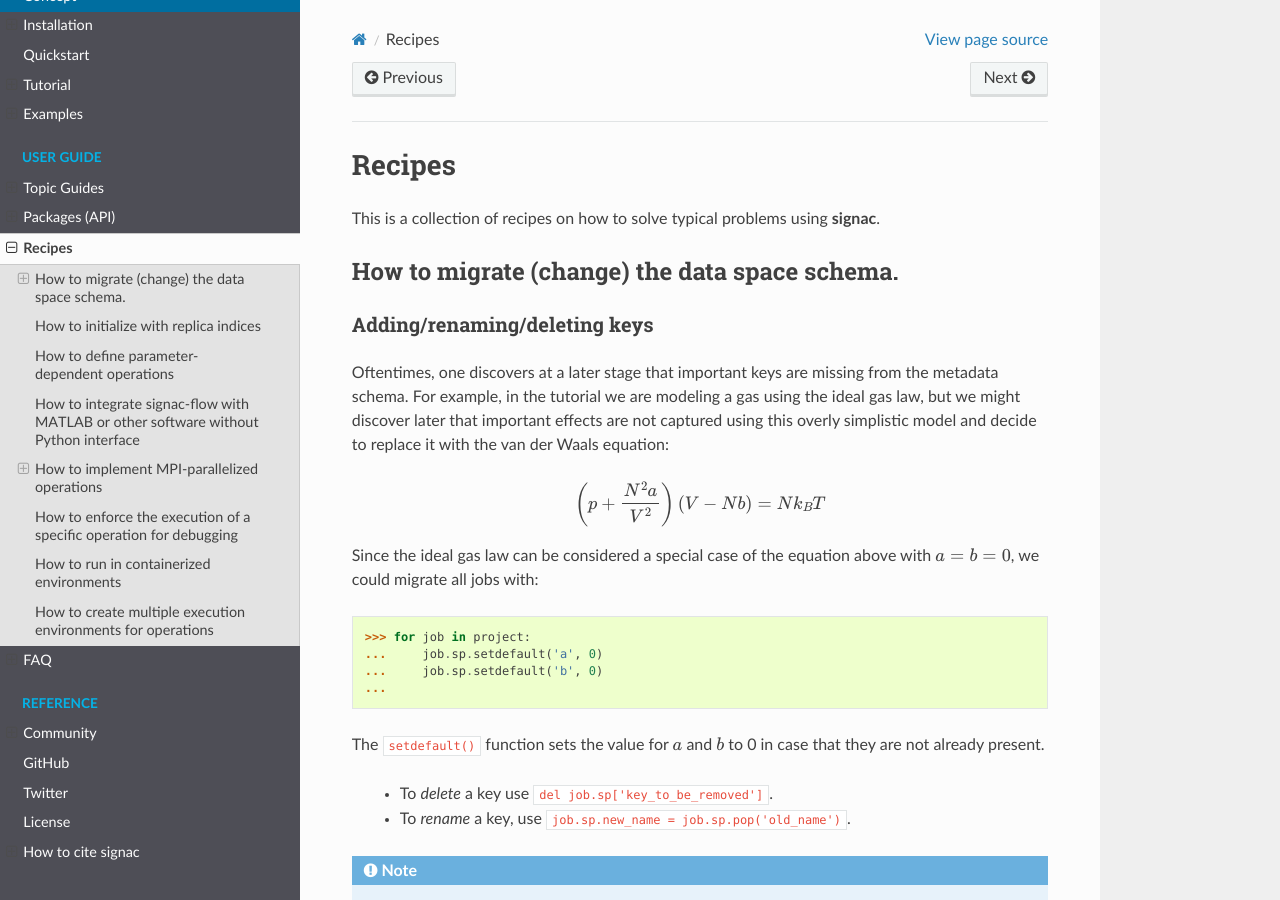
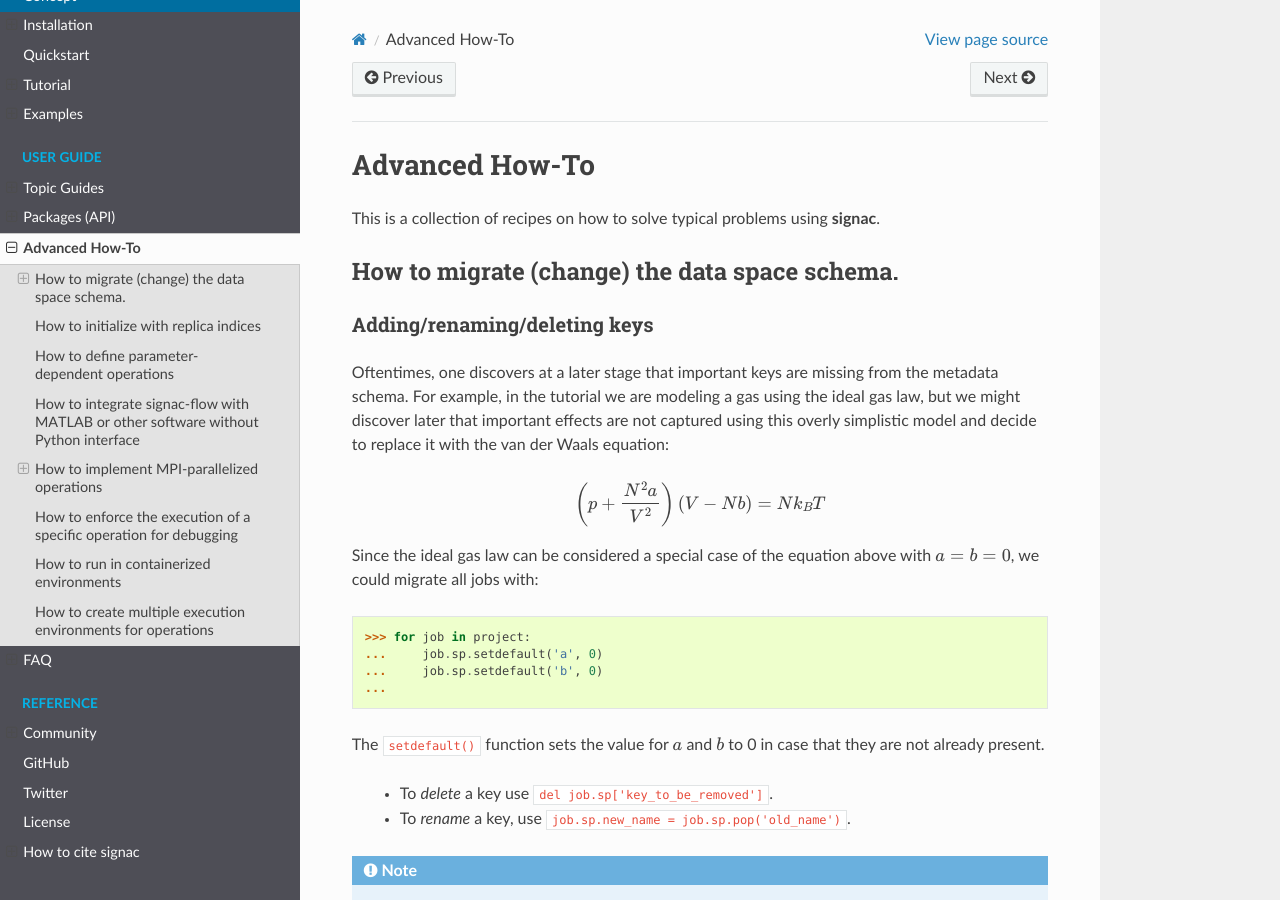
Before and after one commit to glotzerlab/signac-docs, a Sphinx documentation site: the page built from docs/source/recipes.rst, in a window 1280 px wide and 900 px high. Built offline with Sphinx 7.4.7 and the Read the Docs theme 2.0.0, drawn with Linux system fonts in a browser that asks for light colours.

Commit message:
Rename Recipes to Advanced How-To

```diff
--- a/docs/source/recipes.rst
+++ b/docs/source/recipes.rst
@@ -1,7 +1,7 @@
 .. _recipes:
 
 =======
-Recipes
+Advanced How-To
 =======
 
 This is a collection of recipes on how to solve typical problems using **signac**.
```
